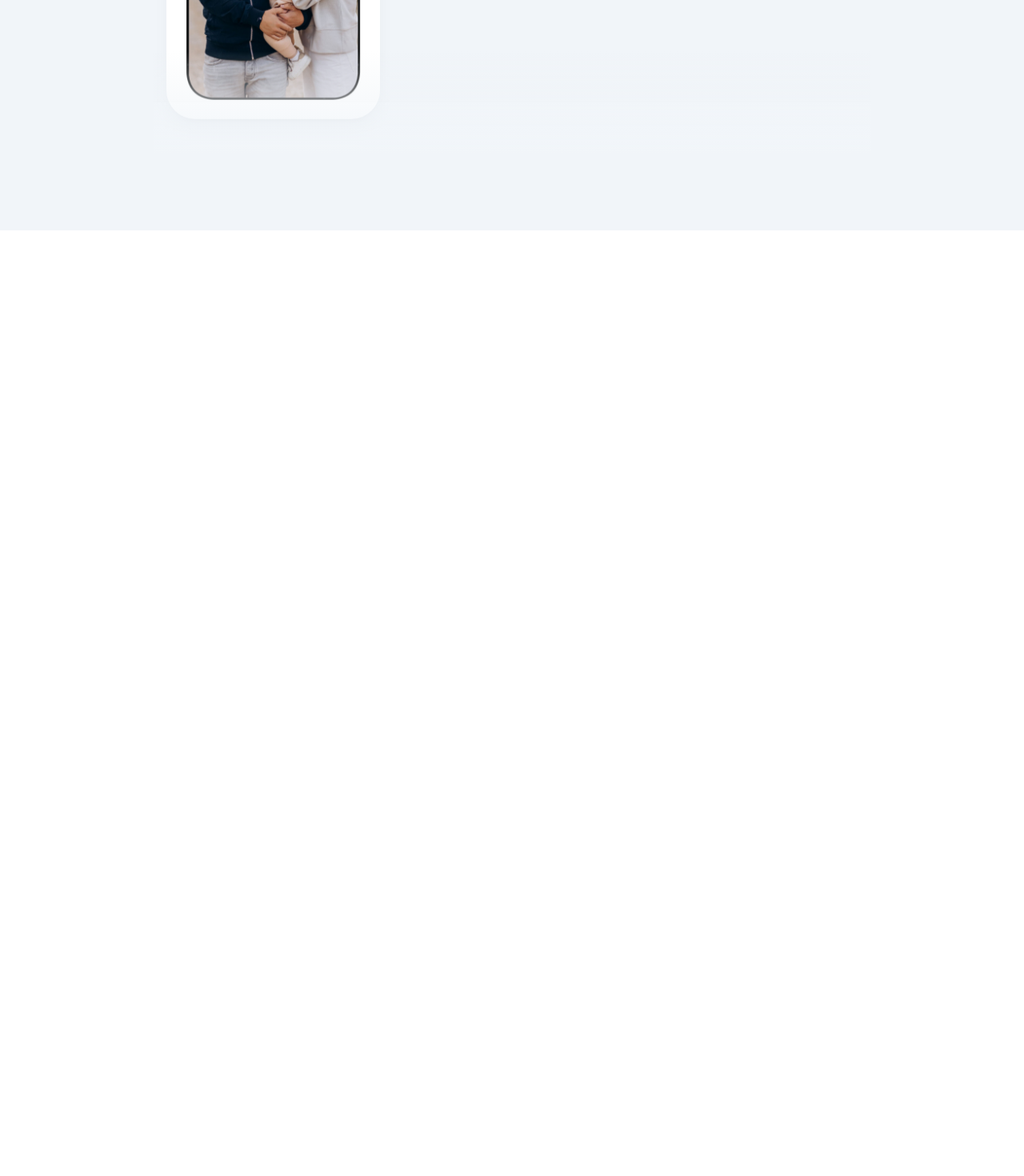
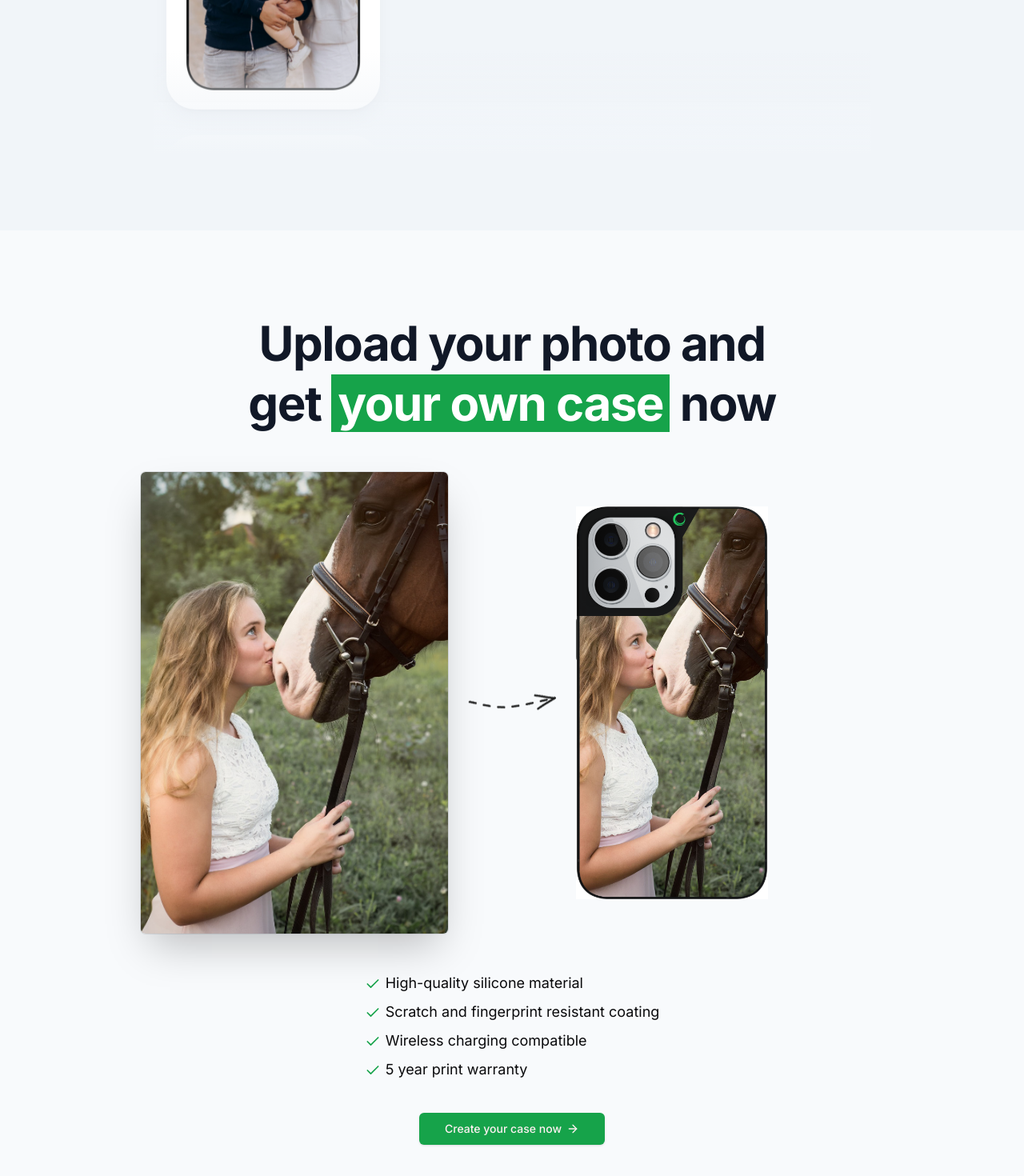
Before and after one commit to MwauratheAlex/caseKraze, a Next.js app: page / in a window 1280 px wide. Shown: the part 2252-3722 px from the top of the page at 80% size. Before the commit the page ends 2540 px from the top, so only its background shows below. Built offline with nearby package versions, Linux system fonts and the light colour scheme; no server answers.

Commit message:
call to action and reasons

```diff
--- a/src/app/page.tsx
+++ b/src/app/page.tsx
@@ -2,7 +2,9 @@
 import MaxWidthWrapper from "@/components/MaxWidthWrapper";
 import Phone from "@/components/Phone";
 import { Reviews } from "@/components/Reviews";
-import { Check, Star } from "lucide-react";
+import { buttonVariants } from "@/components/ui/button";
+import { ArrowRight, Check, Star } from "lucide-react";
+import Link from "next/link";
 
 export default function Home() {
   return (
@@ -141,10 +143,74 @@
           </div>
         </MaxWidthWrapper>
 
+        {/* animated showcase */}
         <div className="pt-16">
           <Reviews />
         </div>
       </section>
+
+      <section>
+        <MaxWidthWrapper className="py-24">
+          <div className="mb-12 px-6 lg:px-8">
+            <div className="mx-auto max-w-2xl sm:text-center">
+              <h2 className="order-1 mt-2 tracking-tight text-center text-balance !leading-tight font-bold text-5xl md:text-6xl text-gray-900">
+                Upload your photo and get{' '}
+                <span className="relative px-2 bg-green-600 text-white">
+                  your own case
+                </span> now
+              </h2>
+            </div>
+          </div>
+          <div className="mx-auto max-w-6xl px-6 lg:px-8">
+            <div className="relative flex flex-col items-center md:grid grid-cols-2 gap-40">
+              <img
+                src="/arrow.png"
+                alt="arrow"
+                className="absolute top-[25rem] md:top-1/2 -translate-y-1/2 z-10 left-1/2 -translate-x-1/2 rotate-90 md:rotate-0"
+              />
+              <div
+                className="relative h-80 md:h-full w-full md:justify-self-end
+                max-w-sm rounded-xl bg-gray-900/5 ring-inset ring-gray-900/10 lg:rounded-2xl">
+                <img
+                  src="/horse.jpg"
+                  className="rounded-md object-cover bg-white shadow-2xl ring-1 ring-gray-900/10 h-full w-full"
+                />
+              </div>
+
+              <Phone className="w-60" imgSrc="/horse_phone.jpg" />
+            </div>
+          </div>
+
+          <ul className="mx-auto mt-12 max-w-prose sm:text-lg space-y-2 w-fit">
+            <li className="w-fit">
+              <Check className="h-5 w-5 text-green-600 inline mr-1.5" />
+              High-quality silicone material
+            </li>
+            <li className="w-fit">
+              <Check className="h-5 w-5 text-green-600 inline mr-1.5" />
+              Scratch and fingerprint resistant coating
+            </li>
+            <li className="w-fit">
+              <Check className="h-5 w-5 text-green-600 inline mr-1.5" />
+              Wireless charging compatible
+            </li>
+            <li className="w-fit">
+              <Check className="h-5 w-5 text-green-600 inline mr-1.5" />
+              5 year print warranty
+            </li>
+
+            <div className="flex justify-center">
+              <Link href={"/configure/upload"} className={buttonVariants({
+                size: 'lg',
+                className: 'mx-auto mt-8'
+              })}>
+                Create your case now <ArrowRight className="h-4 w-4 ml-1.5" />
+              </Link>
+            </div>
+          </ul>
+
+        </MaxWidthWrapper>
+      </section>
     </div>
   );
 }
```
